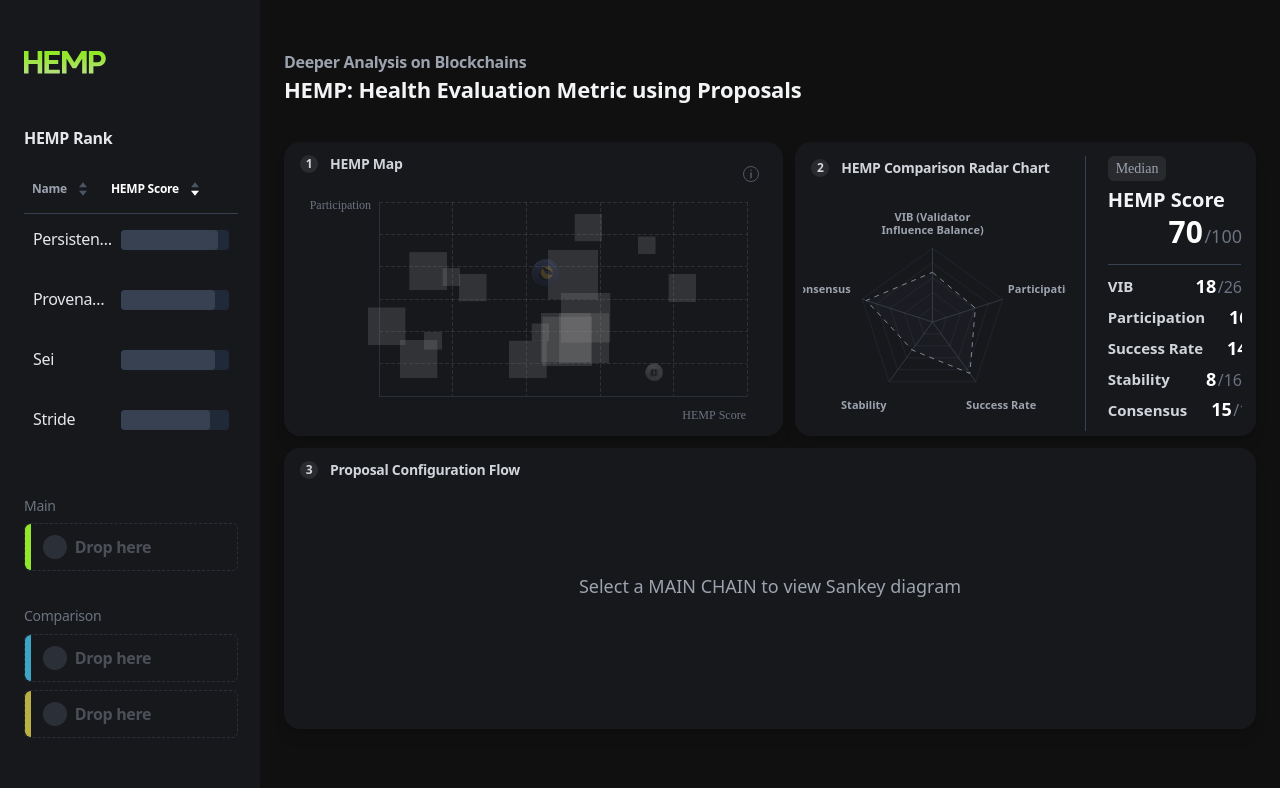
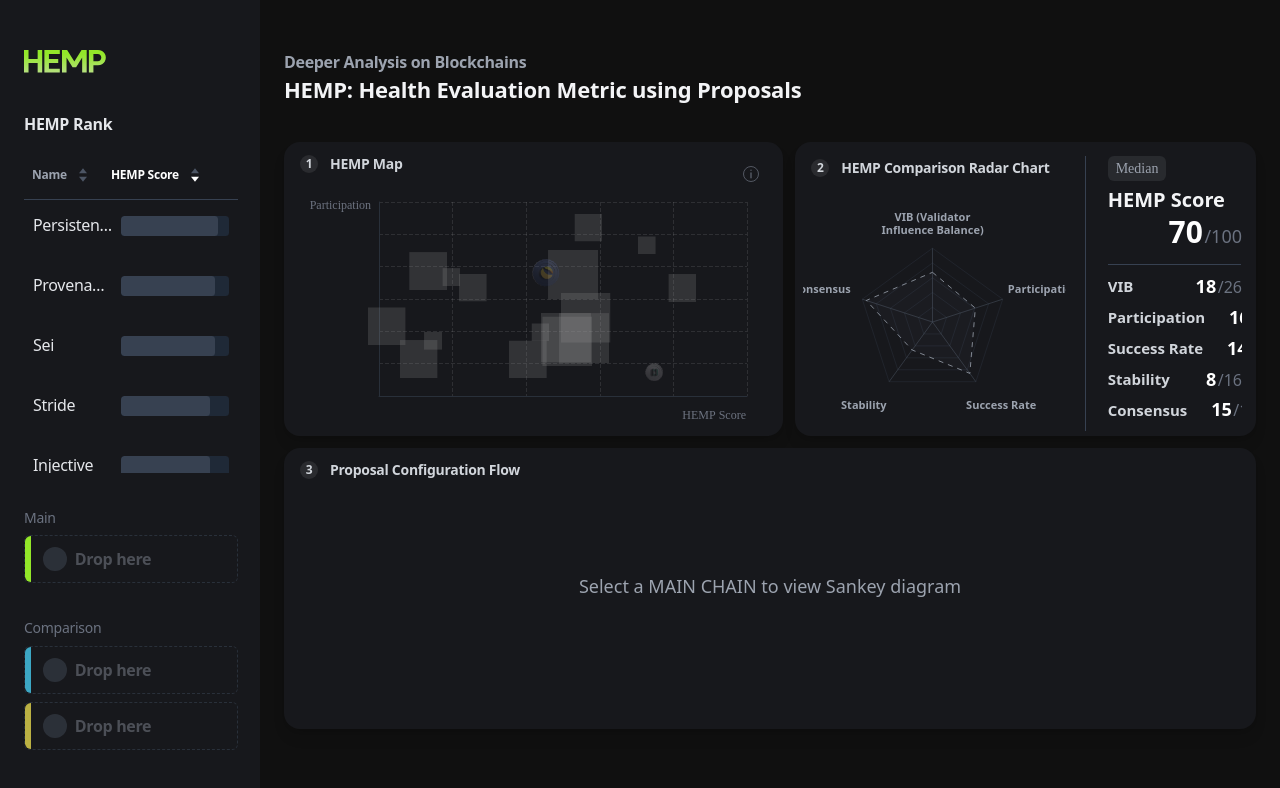
Before and after one commit to nhsngyn/HEMP, a React (Vite) app: page / in a window 1280 px wide. Shown: the top 788 px of the page. Built offline with nearby package versions, Linux system fonts and the light colour scheme; a web font is replaced by a local one.

Commit message:
마무리

```diff
--- a/src/components/layout/Sidebar.jsx
+++ b/src/components/layout/Sidebar.jsx
@@ -4,21 +4,20 @@ import RankingChart from "../ranking/RankingChart";
 const Sidebar = () => {
   return (
     <div
-      className="flex flex-col"
-      style={{
-        width: '100%',
-        height: '100%',
-        paddingLeft: '24px',
-        paddingRight: '22px',
-        paddingTop: '51px',
-        paddingBottom: '62px',
-        boxSizing: 'border-box',
-      }}
+      className="
+        flex flex-col
+        w-full h-full
+        py-[50px]
+        px-[24px] pr-[22px]
+        text-white
+      "
     >
-      <div style={{ marginBottom: '53px', flexShrink: 0 }}>
+      {/* 상단 타이틀 */}
+      <div className="mb-[40px]">
         <img src="/Icons/logo-type.svg" alt="HEMP" />
       </div>
 
+      {/* 랭킹 차트 영역 */}
       <div className="flex-1 min-h-0">
         <RankingChart />
       </div>
```
Also changed, not shown: 1 other file (tests, documents, lock files or other folders).
